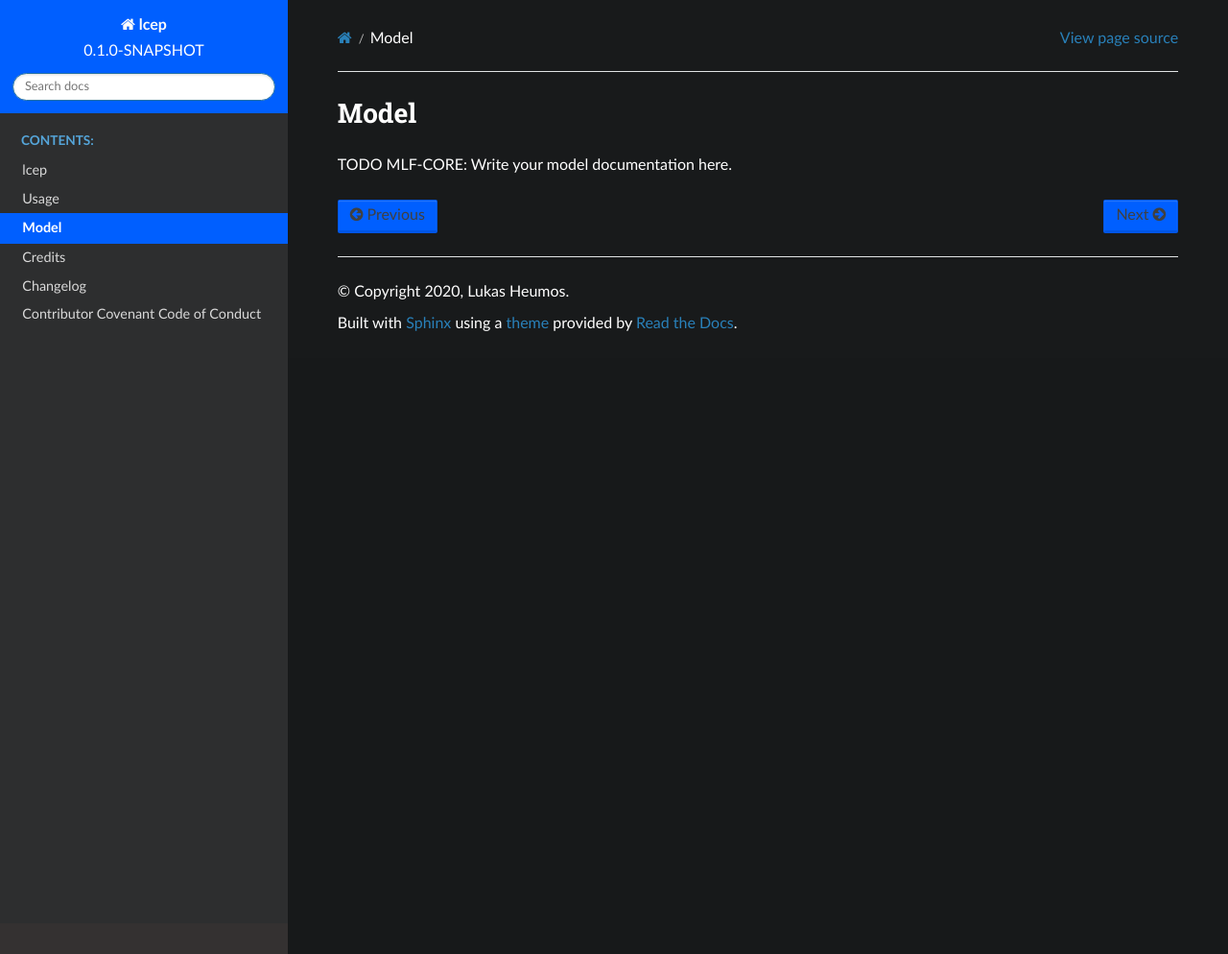
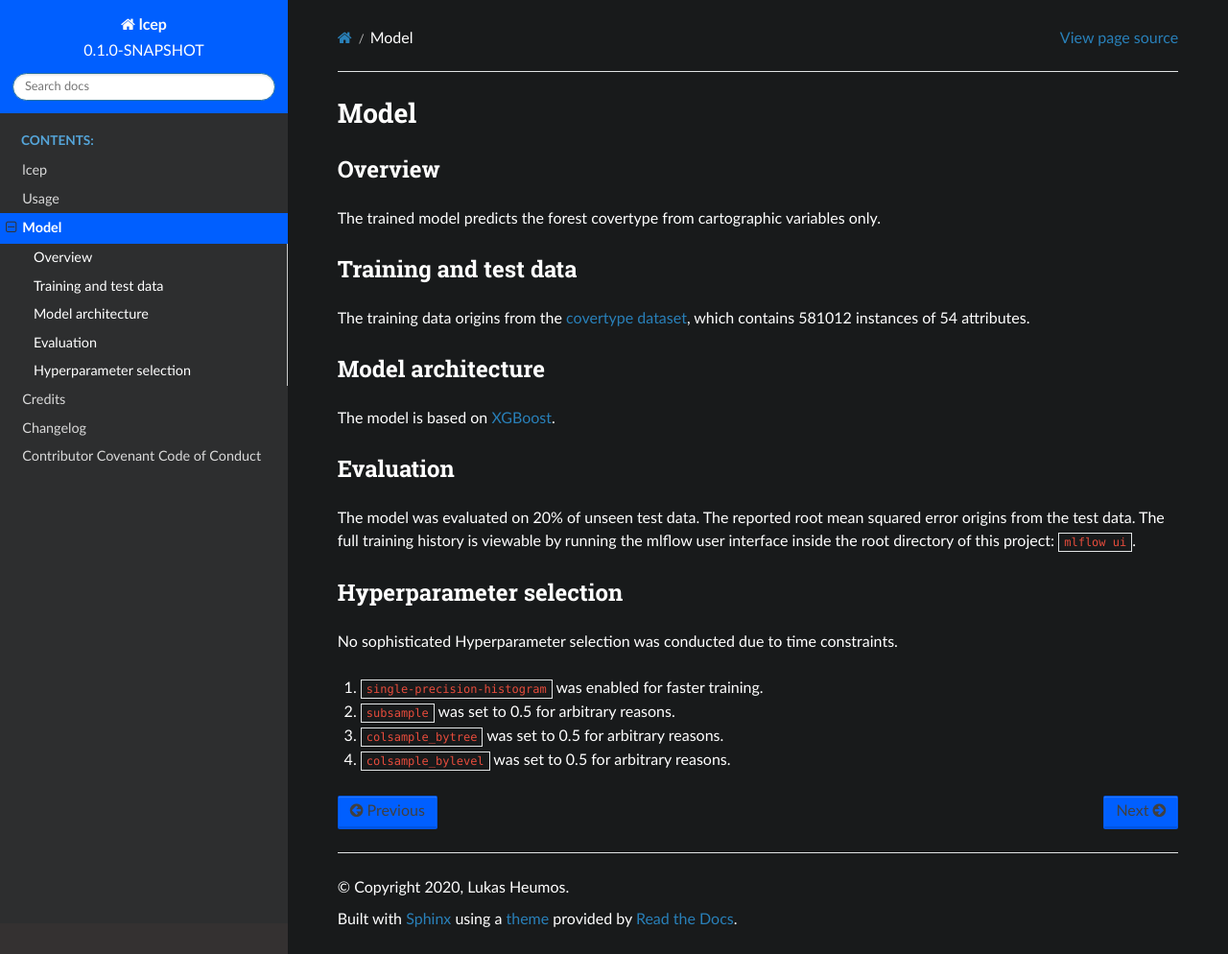
Before and after one commit to mlf-core/lcep, a Sphinx documentation site: the page built from docs/model.rst, in a window 1280 px wide and 994 px high. Shown: the whole window at 96% size. Built offline with Sphinx 7.4.7 and the Read the Docs theme 2.0.0, drawn with Linux system fonts in a browser that asks for light colours.

Commit message:
mlf-core sync

```diff
--- a/CHANGELOG.rst
+++ b/CHANGELOG.rst
@@ -5,7 +5,7 @@ Changelog
 This project adheres to `Semantic Versioning <https://semver.org/>`_.
 
 
-0.1.0-SNAPSHOT (2020-08-26)
+0.1.0-SNAPSHOT (2020-11-07)
 ---------------------------------------------
 
 **Added**
--- a/docs/index.rst
+++ b/docs/index.rst
@@ -5,6 +5,7 @@ Welcome to lcep's documentation!
    :caption: Contents:
 
    readme
+
    usage
    model
    authors
--- a/docs/model.rst
+++ b/docs/model.rst
@@ -1,4 +1,34 @@
 Model
 ======
 
-TODO MLF-CORE: Write your model documentation here.
+Overview
+~~~~~~~~~~
+
+The trained model predicts the forest covertype from cartographic variables only.
+
+Training and test data
+~~~~~~~~~~~~~~~~~~~~~~~~
+
+The training data origins from the `covertype dataset <https://archive.ics.uci.edu/ml/datasets/covertype>`_, which contains 581012 instances of 54 attributes.
+
+Model architecture
+~~~~~~~~~~~~~~~~~~~~~~
+
+The model is based on `XGBoost <https://xgboost.readthedocs.io/en/latest/>`_.
+
+Evaluation
+~~~~~~~~~~~~~
+
+The model was evaluated on 20% of unseen test data. The reported root mean squared error origins from the test data.
+The full training history is viewable by running the mlflow user interface inside the root directory of this project:
+``mlflow ui``.
+
+Hyperparameter selection
+~~~~~~~~~~~~~~~~~~~~~~~~~~~
+
+No sophisticated Hyperparameter selection was conducted due to time constraints.
+
+1. ``single-precision-histogram`` was enabled for faster training.
+2. ``subsample`` was set to 0.5 for arbitrary reasons.
+3. ``colsample_bytree`` was set to 0.5 for arbitrary reasons.
+4. ``colsample_bylevel`` was set to 0.5 for arbitrary reasons.
--- a/docs/usage.rst
+++ b/docs/usage.rst
@@ -17,7 +17,8 @@ mlflow will create a new environment for every run.
 Docker
 ++++++++
 
-If you use Docker you need to build the Docker container, whose name is specified in the MLproject file (e.g. mlfcore/pytorch:1.0.0).
+If you use Docker you should not need to build the Docker container manually, since it should be available on Github Packages or another registry.
+However, if you want to build it manually for e.g. development purposes, ensure that the names matches the defined name in the ``MLproject``file.
 This is sufficient to train on the CPU. If you want to train using the GPU you need to have the `NVIDIA Container Toolkit <https://github.com/NVIDIA/nvidia-docker>`_ installed.
 
 Training
```
Also changed, not shown: README.rst (+8 -0 lines), environment.yml (+7 -7 lines), .github/ISSUE_TEMPLATE/sync_notify.md (deleted), .mlf_core.yml, 9 other files.
